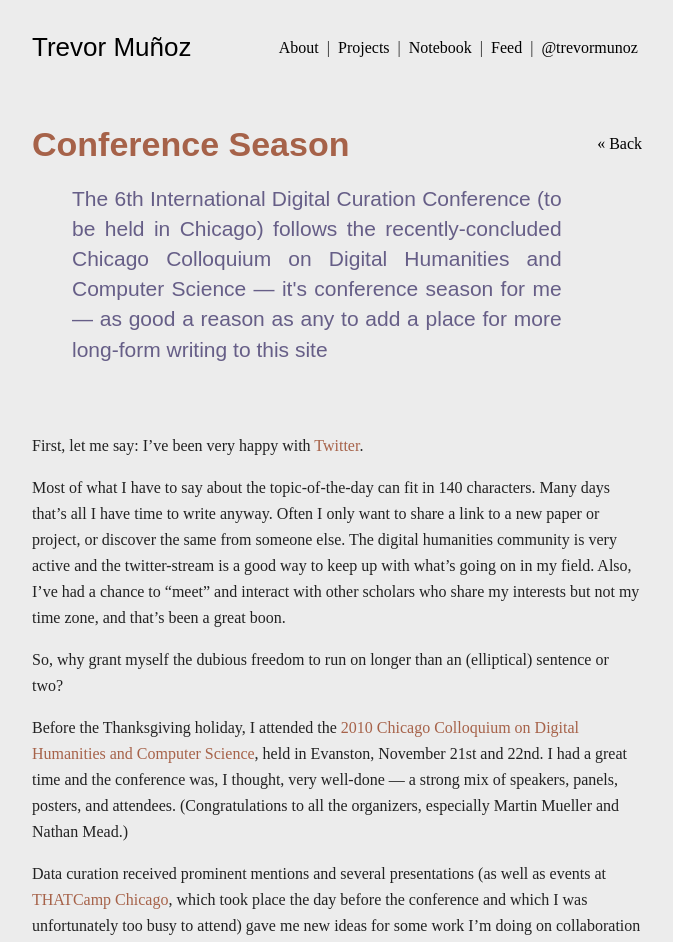
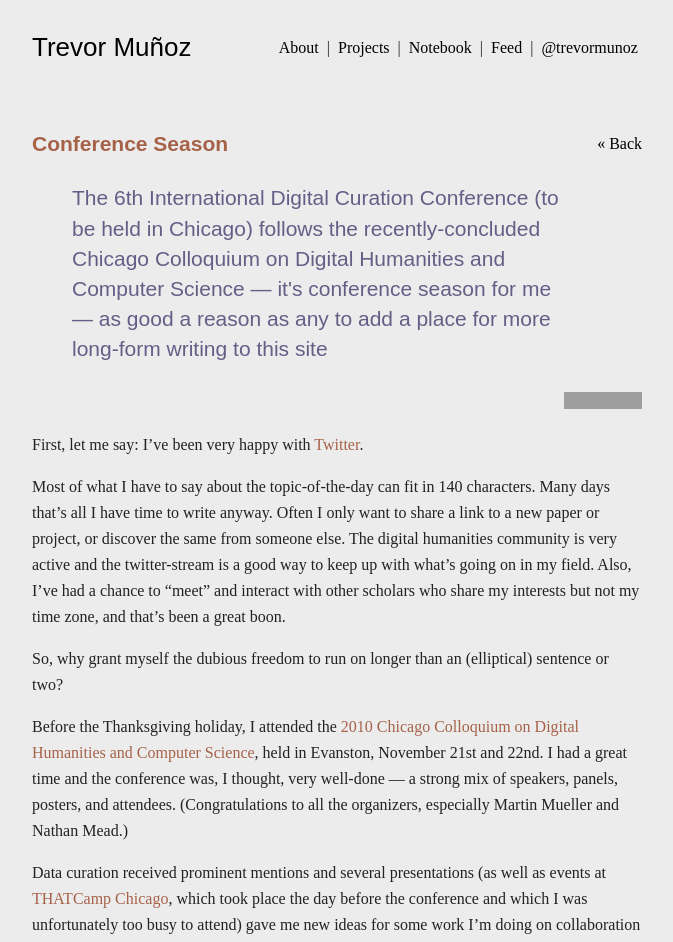
Before and after one commit to trevormunoz/calling-card, a Jekyll site: the page built from notebook/_posts/2010-11-28-conference-season.markdown, in a window 1280 px wide. Shown: the top 942 px of the page, without its empty margins (304-977 px from the left). Built offline with Jekyll 4.4.1, drawn with Linux system fonts in a browser that asks for light colours; nearby versions of some CDN libraries; library files that are not in the unit come from our copies; Markdown is read by kramdown in place of the engine named in the settings; comment, search, counter and statistics services are not loaded; grey boxes are pictures that could not be loaded.

Commit message:
reduced font size of post titles

```diff
--- a/css/main.css
+++ b/css/main.css
@@ -193,16 +193,7 @@
   width: 100%;
   font-family: "p22-underground-1", "p22-underground-2", sans-serif;
   font-weight: 600;
-  font-size: 2.125em;
-  font-style: normal;
-  padding-left: 2px;
-  color: #a66249;
-}
-body .site .wrapper .post h3 {
-  width: 100%;
-  font-family: "p22-underground-1", "p22-underground-2", sans-serif;
-  font-weight: 400;
-  font-size: 1.625em;
+  font-size: 1.3125em;
   font-style: normal;
   padding-left: 2px;
   color: #a66249;
@@ -229,7 +220,6 @@
   font-style: normal;
   font-size: 1.3125em;
   line-height: 1.4375;
-  text-align: justify;
   color: #665e87;
 }
 body .site .wrapper .post p {
```
Also changed, not shown: css/main.less (+4 -4 lines).
